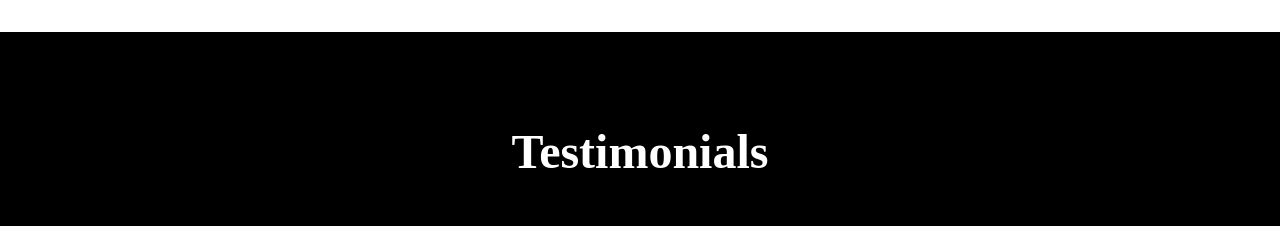
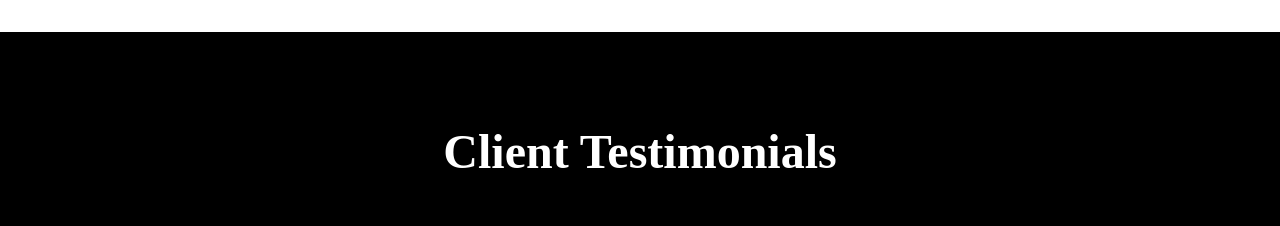
Before and after one commit to AmineElkhalidy/Portfolio, a React (Vite) app: page / in a window 1280 px wide. Shown: the part 5140-5366 px from the top of the page. Built offline with nearby package versions, Linux system fonts and the light colour scheme; a web font is replaced by a local one.

Commit message:
Pushing the new changes...

```diff
--- a/src/sections/Testimonials.jsx
+++ b/src/sections/Testimonials.jsx
@@ -28,7 +28,7 @@ const Testimonials = () => {
       >
         {/* Heading */}
         <h2 className="text-white dark:text-black-900 text-2xl text-center font-nav font-semibold mb-16 sm:text-3xl md:text-4xl lg:text-5xl">
-          Testimonials
+          Client Testimonials
         </h2>
 
         {/* All reviews */}
```
